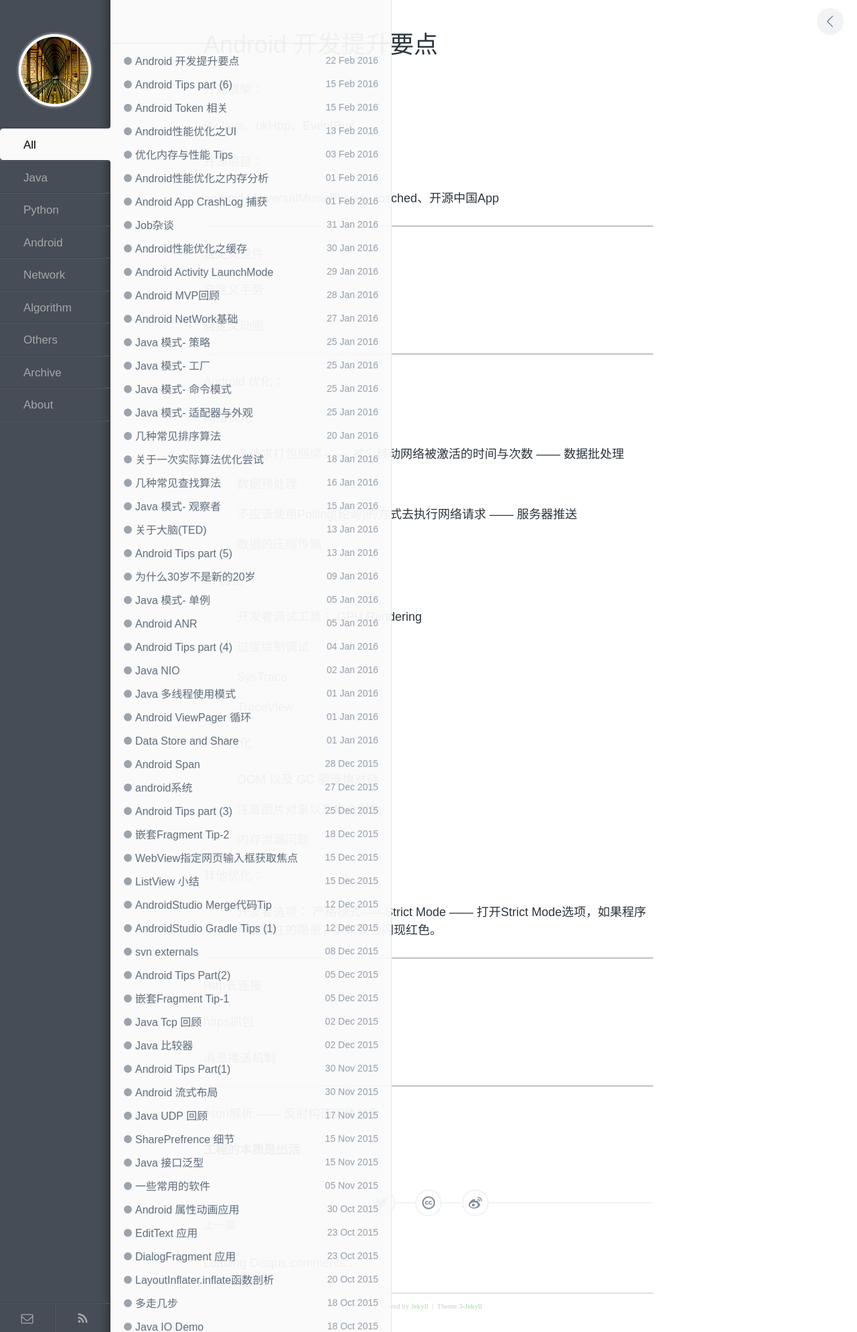
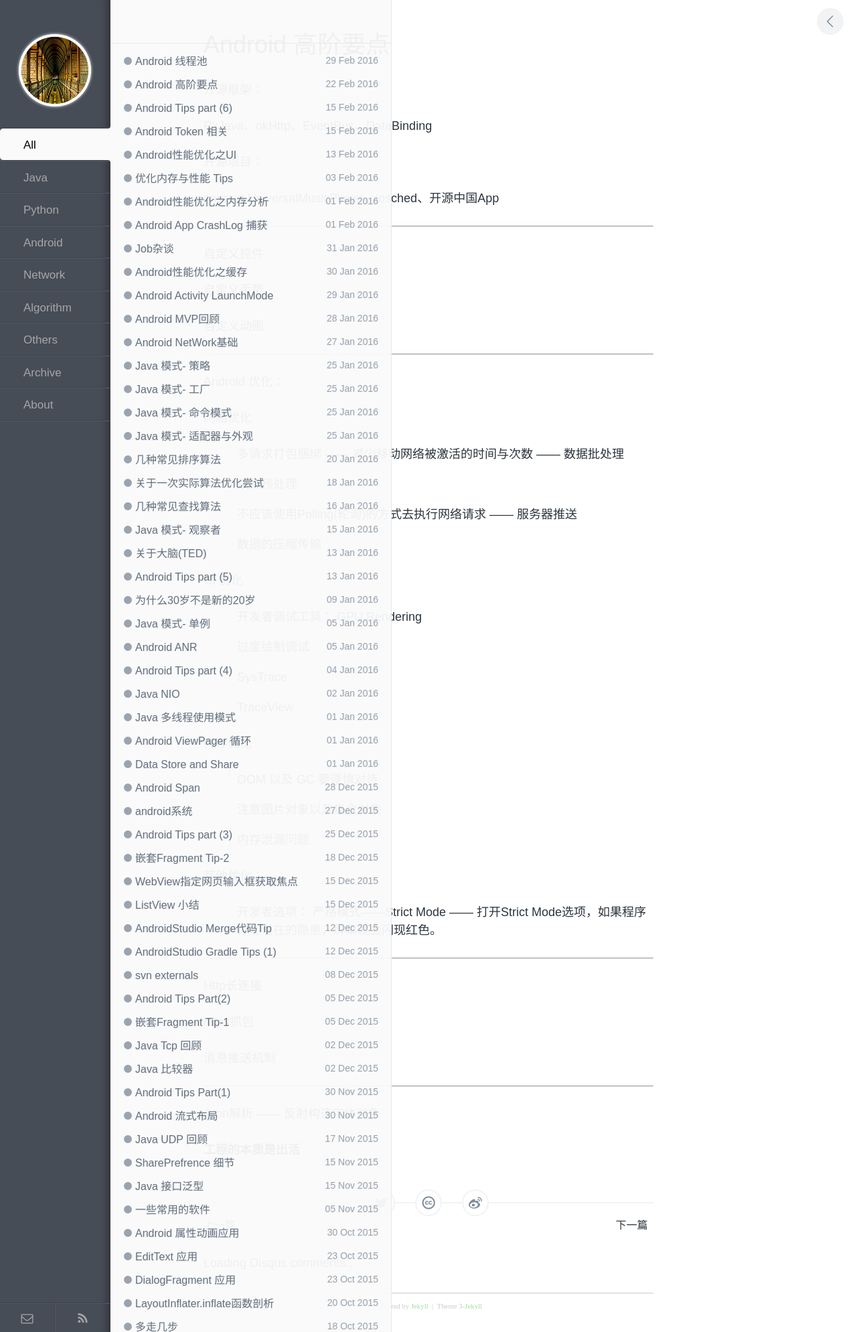
Before and after one commit to enlipan/enlipan.github.io, a Jekyll site: the page built from _posts/2016-02-22-android-tips-next-step.md, in a window 1280 px wide. Shown: the whole page at 67% size. Built offline with Jekyll 4.4.1, drawn with Linux system fonts in a browser that asks for light colours; nearby versions of some CDN libraries; comment, search, counter and statistics services are not loaded.

Commit message:
post pages android  thread

```diff
--- a/_posts/2016-02-22-android-tips-next-step.md
+++ b/_posts/2016-02-22-android-tips-next-step.md
@@ -1,12 +1,12 @@
 ---
 layout: post
-title: Android 开发提升要点
+title: Android 高阶要点
 category: android
 ---
 
 开源框架：
 
-RxJava、okHttp、EventBus
+RxJava、okHttp、EventBus、DataBinding
 
 开源项目：
 
```
Also changed, not shown: _posts/2016-02-15-android-tips-part-5.md (+3 -0 lines), _posts/2016-02-29-android-thread-pool.md (added, +48 -0 lines).
